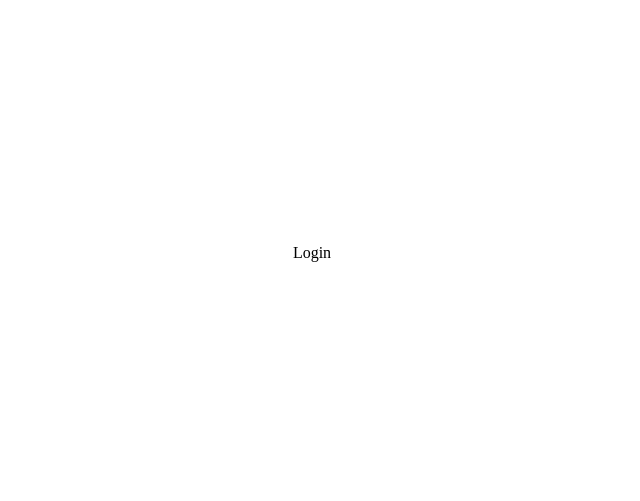
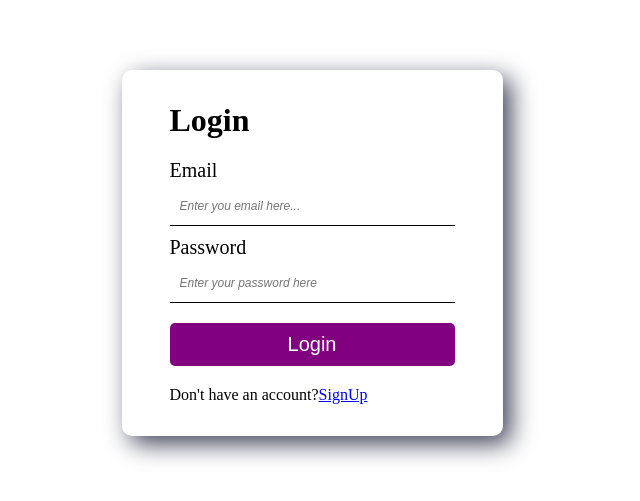
Before and after one commit to adarsh78/authentication-using-mern, a React (Vite) app in the folder frontend/: page /login in a window 1280 px wide. Shown: the part 147-648 px from the top of the page, without its empty margins (328-968 px from the left). Built offline with nearby package versions, Linux system fonts and the light colour scheme.

Commit message:
login and private routing functionality done

```diff
--- a/frontend/src/App.jsx
+++ b/frontend/src/App.jsx
@@ -1,17 +1,27 @@
-import React from 'react'
+import React, { useState } from 'react'
 import { Routes, Route, Navigate } from "react-router-dom";
 import Login from "./Pages/Login"
 import Home from "./Pages/Home"
 import SignUp from "./Pages/SignUp"
+import RefreshHandler from './Component/RefreshHandler';
 
 const App = () => {
+
+  const [isAuthenticated, setIsAuthenticated] = useState(false);
+
+  const PrivateRoute = ({ element }) => {
+    return isAuthenticated ? element : <Navigate to="/login"/>
+  }
+
+
   return (
     <>
+    <RefreshHandler setIsAuthenticated={setIsAuthenticated}/>
     <Routes>
       <Route path='/' element={<Navigate to="/login" />}/>
+      <Route path='/signup' element={<SignUp />}/>
       <Route path='/login' element={<Login />}/>
-      <Route path='/home' element={<Home />}/>
-      <Route path='/signup' element={<SignUp />}/>
+      <Route path='/home' element={<PrivateRoute element={<Home />}/>}/>
     </Routes>
     </>
   )
--- /dev/null
+++ b/frontend/src/Component/RefreshHandler.jsx
@@ -0,0 +1,26 @@
+import React, { useEffect } from "react";
+import { useLocation, useNavigate } from "react-router-dom";
+
+const RefreshHandler = ({ setIsAuthenticated }) => {
+  const location = useLocation();
+  const navigate = useNavigate();
+
+  useEffect(() => {
+    if (localStorage.getItem("token")) {
+      setIsAuthenticated(true);
+      if (
+        location.pathname === "/" ||
+        location.pathname === "/login" ||
+        location.pathname === "/signup" ||
+        location.pathname === "/login/" ||
+        location.pathname === "/signup/"
+      ) {
+        navigate("/home", { replace: false });
+      }
+    }
+  }, [location, navigate, setIsAuthenticated]);
+
+  return null;
+};
+
+export default RefreshHandler;
--- a/frontend/src/Pages/Home.jsx
+++ b/frontend/src/Pages/Home.jsx
@@ -1,8 +1,61 @@
-import React from 'react'
+import React, { useEffect, useState } from 'react'
+import { useNavigate } from 'react-router-dom';
+import { handleSuccess } from '../toastMessage';
+import { toast, ToastContainer } from 'react-toastify';
 
 const Home = () => {
+
+  const [loggedInUser, setLoggedInUser] = useState("");
+  const [products, setProducts] = useState([]);
+  const navigate = useNavigate();
+
+  useEffect(() => {
+    setLoggedInUser(localStorage.getItem("loggedInUser"))
+  }, []);
+
+  const handleLogout = () => {
+    localStorage.removeItem("loggedInUser");
+    localStorage.removeItem("token");
+    setTimeout(() => {
+      navigate("/login")
+    }, 1000);
+    handleSuccess("User Logged out")
+  }
+
+  const fetchProducts = async () => {
+    const url = "http://localhost:5001/products"
+    const response = await fetch(url, {
+      headers: {
+        "Authorization": localStorage.getItem("token"),
+      }
+    });
+
+    const result = await response.json();
+    setProducts(result);
+  }
+  console.log("Products:" , products)
+
+
+  useEffect(() => {
+    fetchProducts();
+  }, [])
+
+
   return (
-    <div>Home</div>
+    <>
+    <div>
+      <h1>Welcome {loggedInUser}</h1>
+      <div>
+        {products && products.map((product, index) => (
+          <div key={index}>
+            <p>{product.name} : {product.price}</p>
+          </div>
+        ))}
+      </div>
+      <button onClick={handleLogout}>Logout</button>
+    </div>
+    <ToastContainer />
+    </>
   )
 }
 
--- a/frontend/src/Pages/Login.jsx
+++ b/frontend/src/Pages/Login.jsx
@@ -1,8 +1,96 @@
-import React from 'react'
+import React, { useState } from 'react'
+import { Link, Navigate, useNavigate } from 'react-router-dom';
+import { ToastContainer } from "react-toastify";
+import { handleError, handleSuccess } from "../toastMessage.js";
+
 
 const Login = () => {
+
+  const navigate = useNavigate();
+
+  const [loginInfo, setLoginInfo] = useState({
+    email: "",
+    password: ""
+  })
+
+  const handleChange = (e) => {
+    const { name, value } = e.target;
+    const copyLoginInfo = {...loginInfo};
+    copyLoginInfo[name] = value;
+    setLoginInfo(copyLoginInfo);
+  }
+
+  const handleLogin = async (e) => {
+    e.preventDefault();
+    const { email, password } = loginInfo;
+    if(!email || !password){
+      return handleError("email and password are required");
+    }
+
+    try {
+      const url = "http://localhost:5001/auth/login"
+      const response = await fetch(url , {
+        method: "POST",
+        headers: {
+          "Content-Type": "application/json"
+        },
+        body: JSON.stringify(loginInfo)
+      });
+
+      const result = await response.json();
+      const { message, success, error, name, jwtToken } = result;
+      if(success){
+        handleSuccess(message);
+        localStorage.setItem("token", jwtToken);
+        localStorage.setItem("loggedInUser", name)
+        setTimeout(() => {
+          navigate("/home")
+        }, 1000)
+      }
+      else if(error) {
+        const details = error?.details[0].message;
+        handleError(details)
+      }
+      else if(!success){
+        handleError(message);
+      }
+    } catch (error) {
+      handleError(error);
+    }
+  }
+
   return (
-    <div>Login</div>
+    <div className='container'>
+            <h1>Login</h1>
+            <form onSubmit={handleLogin}>
+                <div>
+                    <label htmlFor='email'>Email</label>
+                    <input
+                    type='email'
+                    placeholder='Enter you email here...'
+                    name='email'
+                    value={loginInfo.email}
+                    onChange={handleChange}
+                    />
+                </div>
+
+                <div>
+                    <label htmlFor='password'>Password</label>
+                    <input
+                    type='password'
+                    placeholder='Enter your password here'
+                    name='password'
+                    value={loginInfo.password}
+                    onChange={handleChange}
+                    />
+                </div>
+                <button type='submit'>Login</button>
+                <span>Don't have an account?
+                    <Link to="/signup">SignUp</Link>
+                </span>
+            </form>
+            <ToastContainer />
+        </div>
   )
 }
 
```
